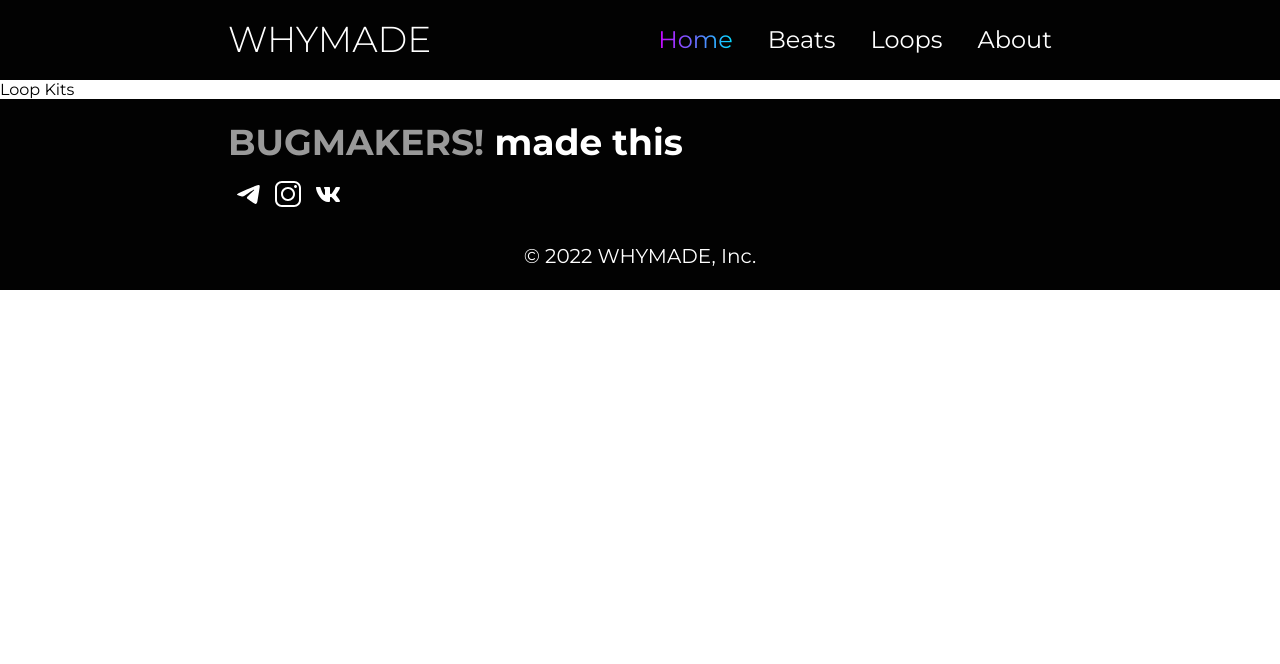
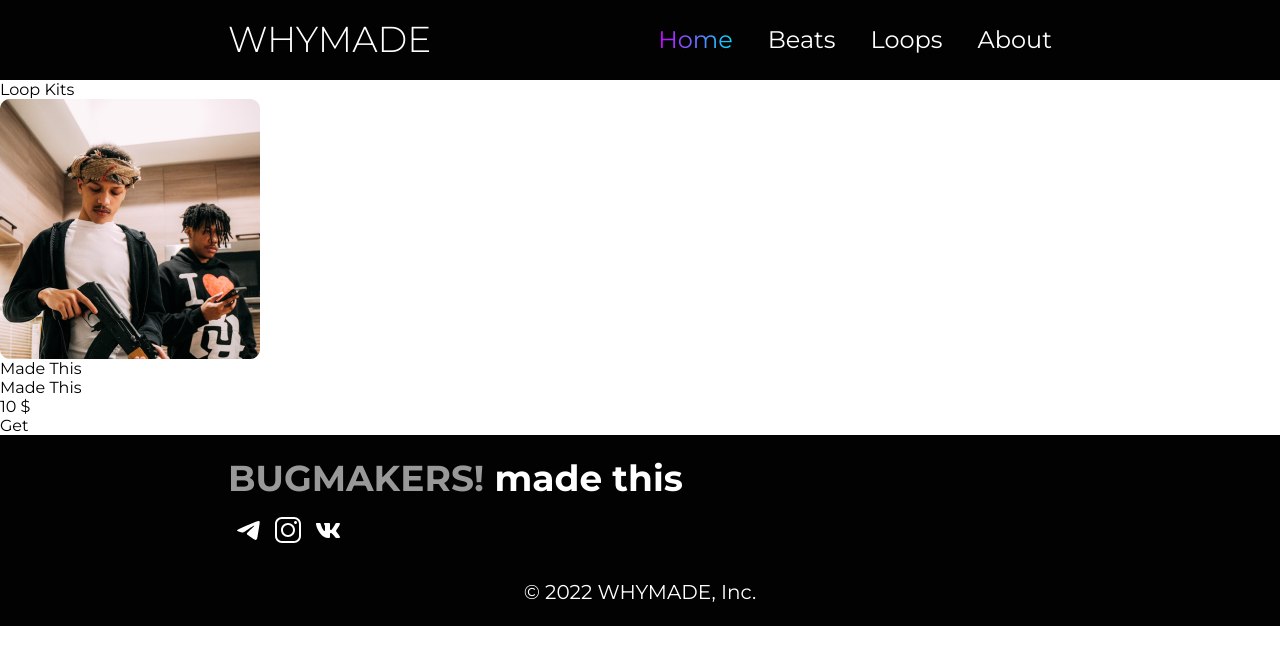
Before and after one commit to bugmak4rs/whymade-beats-store, a React (Create React App) app: page /loopkits in a window 1280 px wide. Shown: the top 664 px of the page. Built offline with nearby package versions, Linux system fonts and the light colour scheme.

Commit message:
feat: add LoopKits

```diff
--- a/src/pages/LoopKits/index.tsx
+++ b/src/pages/LoopKits/index.tsx
@@ -1,4 +1,7 @@
 import React, { FC } from 'react';
+import LoopKitCard from '../../components/Cards/LoopKits/LoopKitCard';
+
+import test from '../../assets/img/beats/iayze.png';
 
 import style from './LoopKits.module.scss';
 
@@ -8,6 +11,13 @@ const LoopKits: FC = () => {
       <div className={style.container}>
         <div className={style.offset}>
           <h2 className={style.title}>Loop Kits</h2>
+          <LoopKitCard
+            image={test}
+            title={'Made This'}
+            author={'Made This'}
+            price={10}
+            link={'Made This'}
+          />
         </div>
       </div>
     </section>
```
